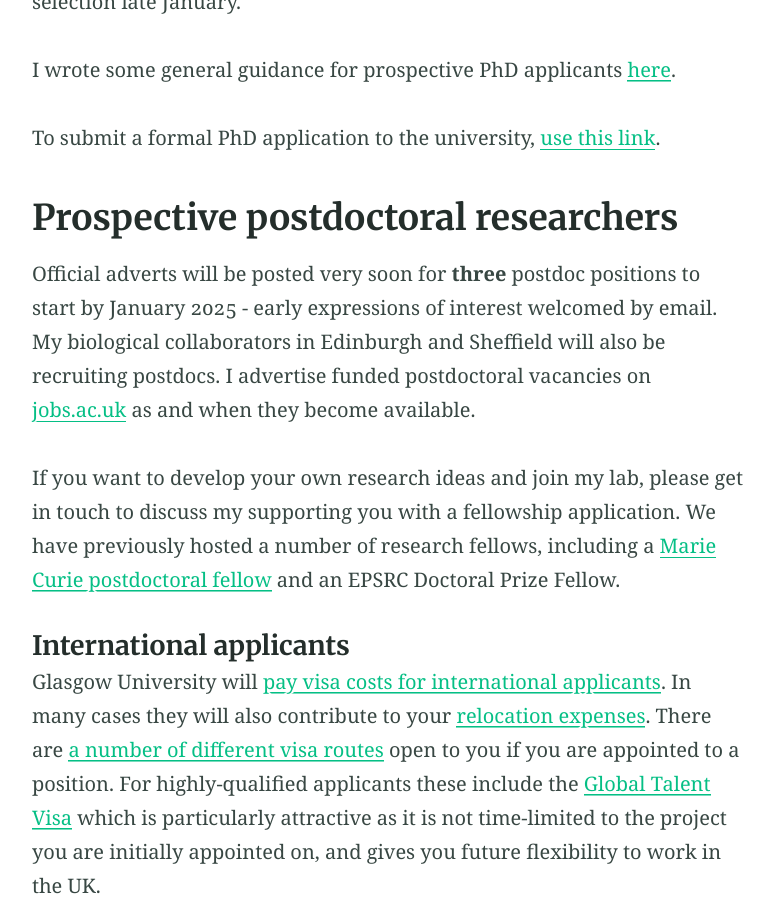
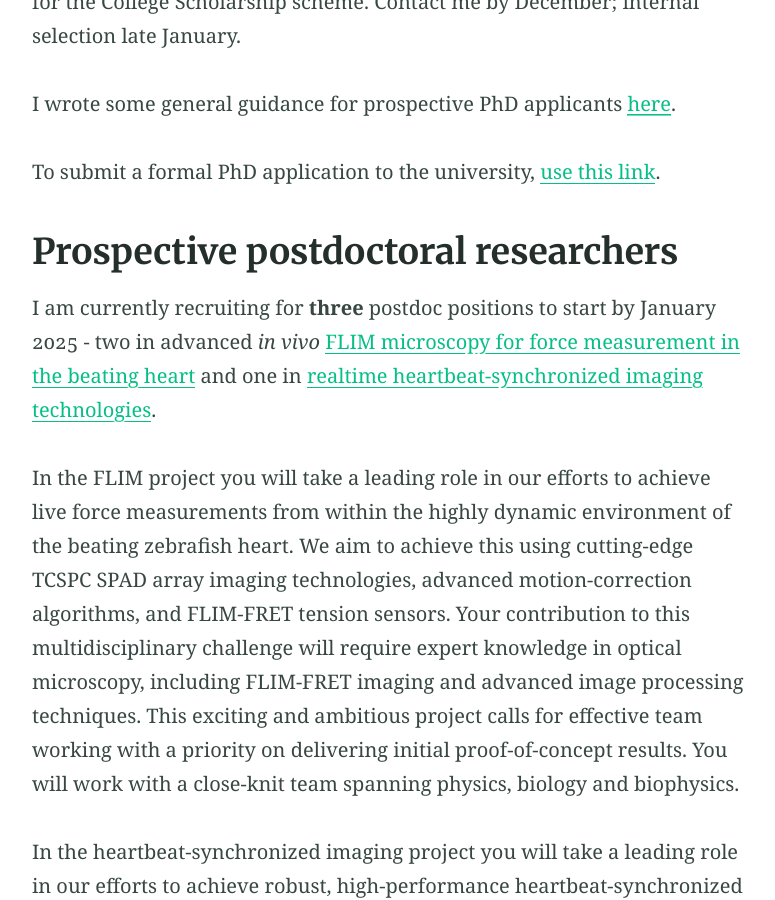
Before and after one commit to jmtayloruk/jmtayloruk.github.io, a Jekyll site: the page built from joining.md, in a window 1280 px wide and 900 px high, scrolled down 1860 px. Shown: the whole window, without its empty margins (251-1026 px from the left). Built offline with Jekyll 4.4.1, drawn with Linux system fonts in a browser that asks for light colours; some of the changed text lies outside the part shown.

Commit message:
Add job advert links

```diff
--- a/joining.md
+++ b/joining.md
@@ -14,8 +14,9 @@ image: "https://jmtayloruk.github.io/assets/img/undraw_right_direction_tge8.png"
 
 ---
 
-Official adverts will be posted very soon for **three** postdoc positions to start by January 2025 -
-early expressions of interest welcomed by email. My biological collaborators in Edinburgh and Sheffield will also be recruiting postdocs.
+I am currently recruiting for **three** postdoc positions to start by January 2025 - two in advanced *in vivo* [FLIM microscopy for force measurement in the beating heart](https://my.corehr.com/pls/uogrecruit/erq_jobspec_version_4.jobspec?p_id=153990)
+and one in [realtime heartbeat-synchronized imaging technologies](https://my.corehr.com/pls/uogrecruit/erq_jobspec_version_4.jobspec?p_id=153249). Further details below.
+My biological collaborators in Edinburgh and Sheffield will also be recruiting postdocs imminently.
 
 I also always welcome expressions of interest as a mentor
 for anyone applying for a research fellowship aligned with my own [research interests](/research/).
@@ -44,8 +45,20 @@ To submit a formal PhD application to the university, [use this link](https://ww
 
 ## Prospective postdoctoral researchers
 
-Official adverts will be posted very soon for **three** postdoc positions to start by January 2025 -
-early expressions of interest welcomed by email. My biological collaborators in Edinburgh and Sheffield will also be recruiting postdocs.
+I am currently recruiting for **three** postdoc positions to start by January 2025 - two in advanced *in vivo* [FLIM microscopy for force measurement in the beating heart](https://my.corehr.com/pls/uogrecruit/erq_jobspec_version_4.jobspec?p_id=153990)
+and one in [realtime heartbeat-synchronized imaging technologies](https://my.corehr.com/pls/uogrecruit/erq_jobspec_version_4.jobspec?p_id=153249).
+
+In the FLIM project you will take a leading role in our efforts to achieve live force measurements from within the highly dynamic environment of the beating zebrafish heart.
+We aim to achieve this using cutting-edge TCSPC SPAD array imaging technologies, advanced motion-correction algorithms, and FLIM-FRET tension sensors.
+Your contribution to this multidisciplinary challenge will require expert knowledge in optical microscopy, including FLIM-FRET imaging and advanced image processing techniques.
+This exciting and ambitious project calls for effective team working with a priority on delivering initial proof-of-concept results.
+You will work with a close-knit team spanning physics, biology and biophysics.
+
+In the heartbeat-synchronized imaging project you will take a leading role in our efforts to achieve robust, high-performance heartbeat-synchronized imaging of cardiac tissue,
+through a combination of novel realtime image processing algorithms and electronic hardware closely integrated with existing microscope platforms.
+An important aim of this project is to disseminate our technology to a wide range of partner labs and applications, so your work will include engineering
+robust software and hardware suitable for open-source dissemination. You will also have considerable opportunities to travel and work closely with our collaborator labs.
+
 I advertise funded postdoctoral vacancies on [jobs.ac.uk](https://www.jobs.ac.uk) as and when they become available.
 
 If you want to develop your own research ideas and join my lab, please get in touch to discuss my supporting you with a fellowship application.
```
